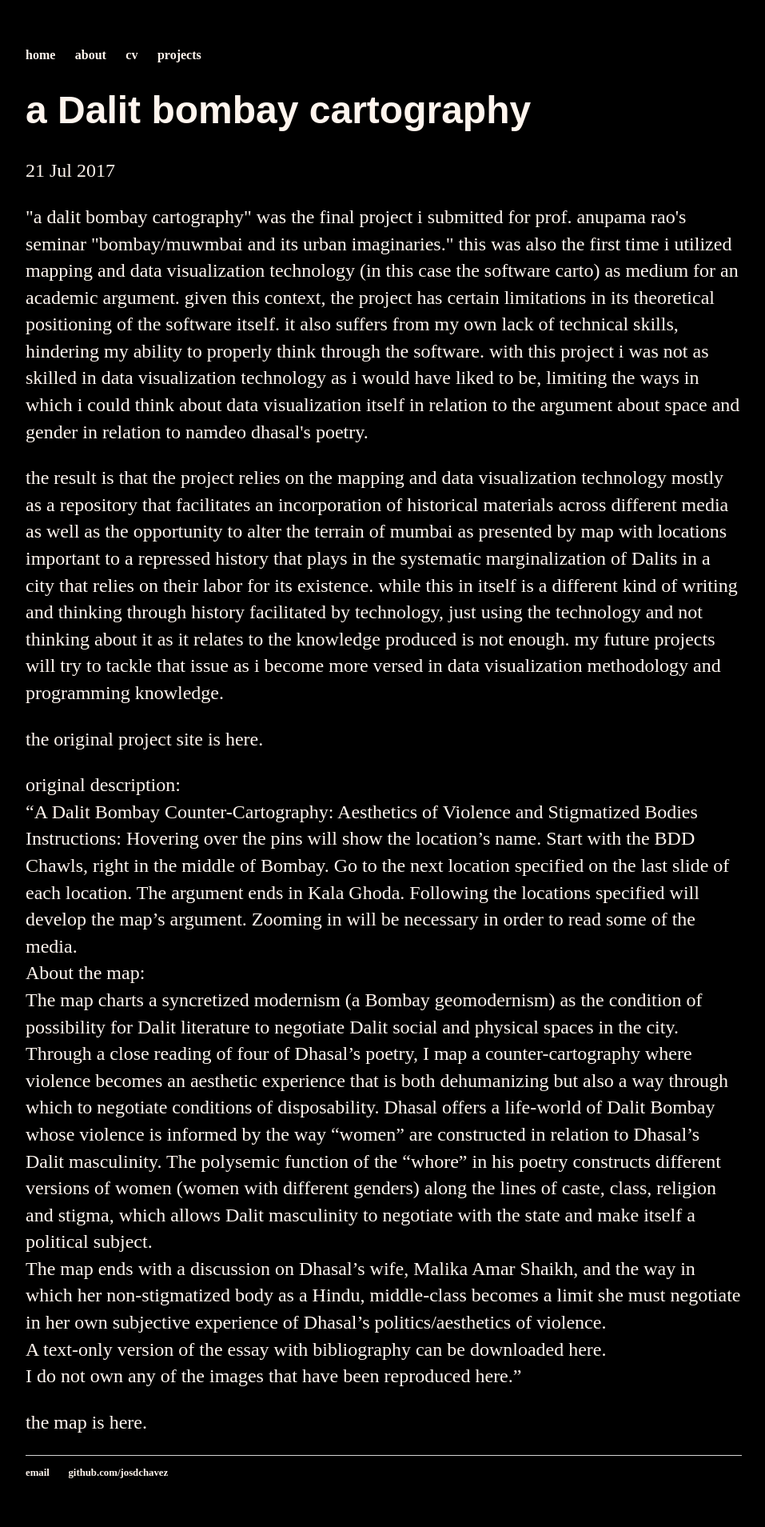
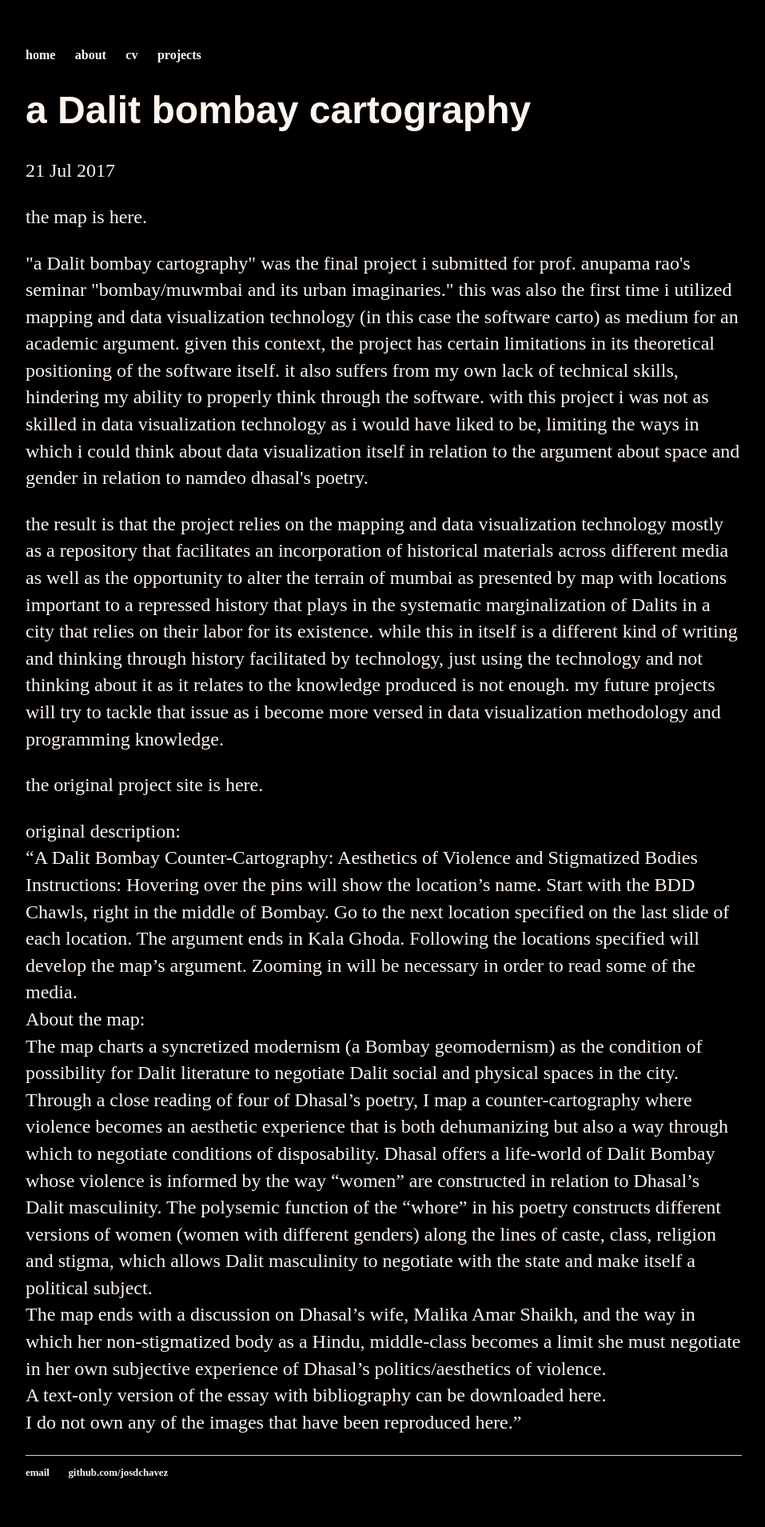
Before and after one commit to josdchavez/josdchavez.github.io, a Jekyll site: the page built from _posts/2017-07-21-dalit-bombay.md, in a window 1280 px wide. Shown: the whole page at 80% size, without its empty margins (160-1117 px from the left). Built offline with Jekyll 4.4.1, drawn with Linux system fonts in a browser that asks for light colours; part of the change alters nothing that is shown.

```diff
--- a/_posts/2017-07-21-dalit-bombay.md
+++ b/_posts/2017-07-21-dalit-bombay.md
@@ -3,8 +3,9 @@ layout: post
 title: "a Dalit bombay cartography"
 date: 2017-07-21
 ---
+<p>the map is <a href="http://d1v8u1ev1s9e4n.cloudfront.net/585a18105ccacf44bbd12b15">here</a>.</p>
 
-<p>"a dalit bombay cartography" was the final project i submitted for prof. anupama rao's seminar "bombay/muwmbai and its urban imaginaries." this was also the first time i utilized mapping and data visualization technology (in this case the software <a href="https://carto.com/">carto</a>) as medium for an academic argument. given this context, the project has certain limitations in its theoretical positioning of the software itself. it also suffers from my own lack of technical skills, hindering my ability to properly think through the software. with this project i was not as skilled in data visualization technology as i would have liked to be, limiting the ways in which i could think about data visualization itself in relation to the argument about space and gender in relation to <a href="http://www.poetryinternationalweb.net/pi/site/poet/item/10525/Namdeo-Dhasal">namdeo dhasal's poetry.</a></p>
+<p>"a Dalit bombay cartography" was the final project i submitted for prof. anupama rao's seminar "bombay/muwmbai and its urban imaginaries." this was also the first time i utilized mapping and data visualization technology (in this case the software <a href="https://carto.com/">carto</a>) as medium for an academic argument. given this context, the project has certain limitations in its theoretical positioning of the software itself. it also suffers from my own lack of technical skills, hindering my ability to properly think through the software. with this project i was not as skilled in data visualization technology as i would have liked to be, limiting the ways in which i could think about data visualization itself in relation to the argument about space and gender in relation to <a href="http://www.poetryinternationalweb.net/pi/site/poet/item/10525/Namdeo-Dhasal">namdeo dhasal's poetry.</a></p>
 <p> the result is that the project relies on the mapping and data visualization technology mostly as a repository that facilitates an incorporation of historical materials across different media as well as the opportunity to alter the terrain of mumbai as presented by map with locations important to a repressed history that plays in the systematic marginalization of Dalits in a city that relies on their labor for its existence. while this in itself is a different kind of writing and thinking through history facilitated by technology, just using the technology and not thinking about it as it relates to the knowledge produced is not enough. my future projects will try to tackle that issue as i become more versed in data visualization methodology and programming knowledge.</p>
 <p>
 the original project site is <a href="http://newhive.com/josdchavez/dalitbombay">here.</a>
@@ -19,4 +20,3 @@ The map ends with a discussion on Dhasal's wife, Malika Amar Shaikh, and the way
 A text-only version of the essay with bibliography can be downloaded <a href="http://d1v8u1ev1s9e4n.cloudfront.net/585a17855ccacf44bbd12b0a">here</a>.
 <br>
 I do not own any of the images that have been reproduced here."
-<p>the map is <a href="http://d1v8u1ev1s9e4n.cloudfront.net/585a18105ccacf44bbd12b15">here</a>.
```
